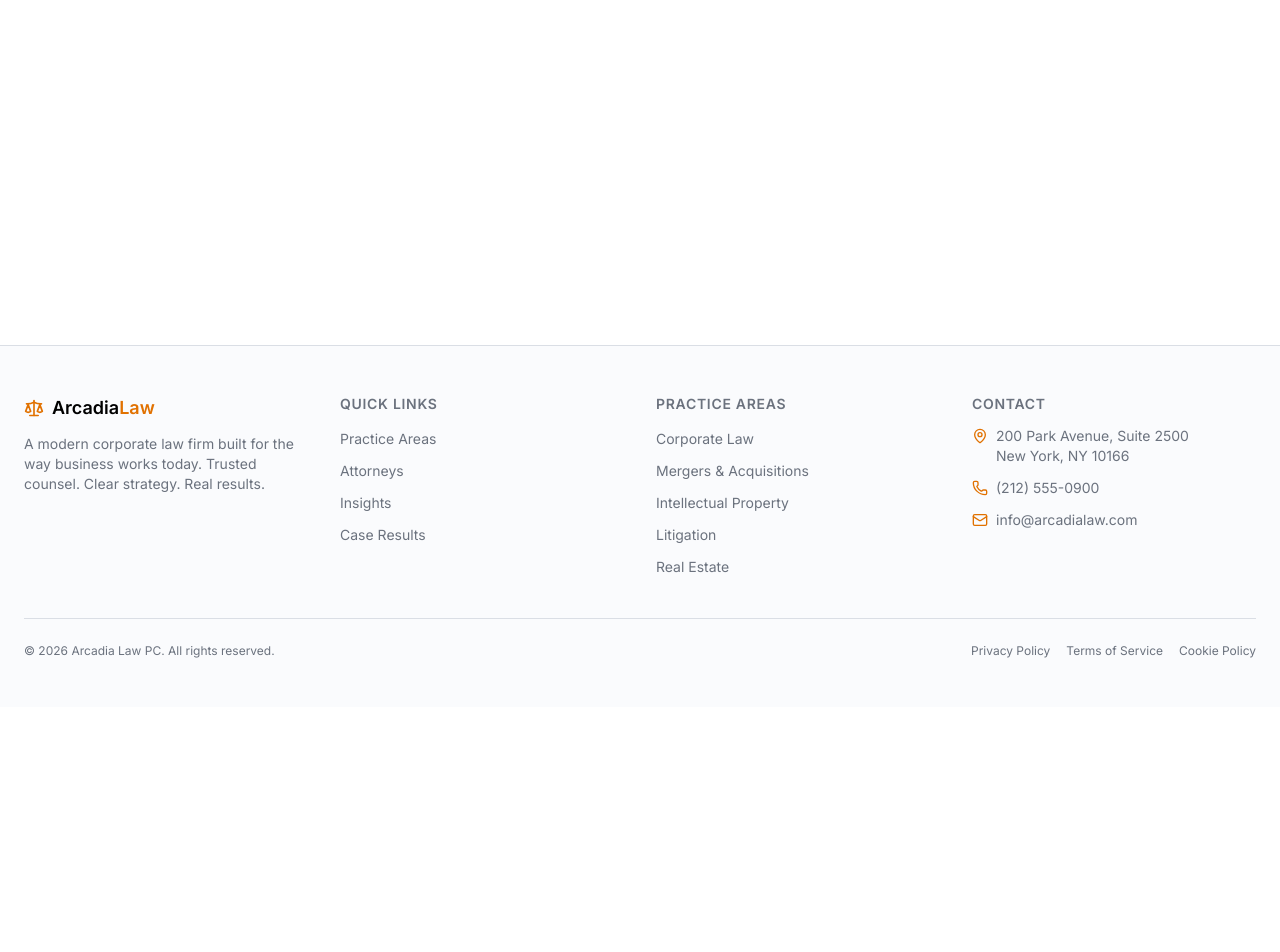
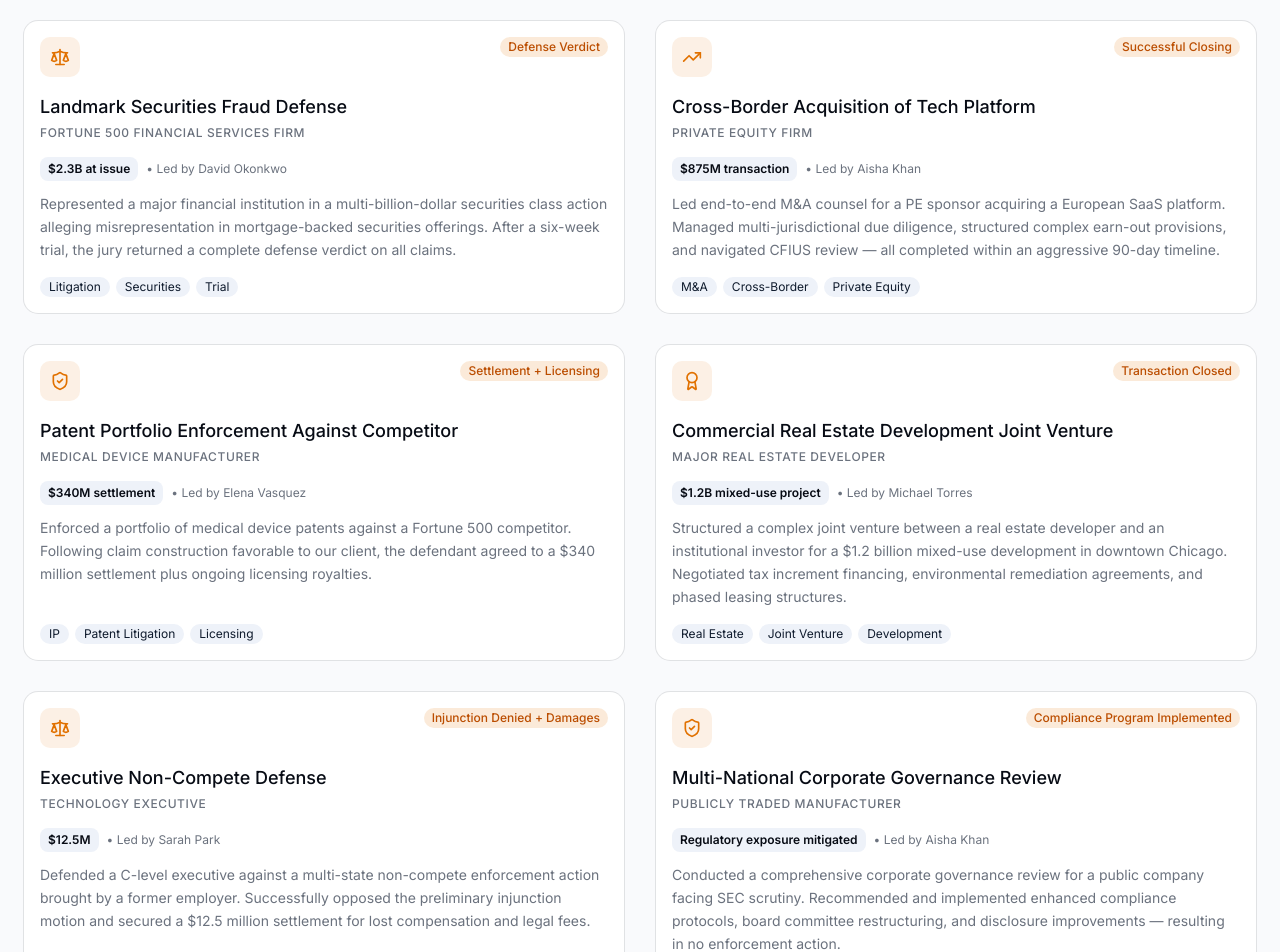
Before and after one commit to anas-khan-antimatter/mkt-arcadia-law, a Next.js app in the folder arcadia-law/: page /case-results in a window 1280 px wide. Before the commit this address had no page. Shown: the part 520-1472 px from the top of the page. Before the commit the page ends 1227 px from the top, so only its background shows below. Built offline with nearby package versions, Linux system fonts and the light colour scheme.

Commit message:
antimatter: checkpoint ch_muna2jrw_1

```diff
--- /dev/null
+++ b/arcadia-law/src/app/case-results/page.tsx
@@ -0,0 +1,186 @@
+import { Badge } from "@/components/ui/badge";
+import { Button } from "@/components/ui/button";
+import {
+  Card,
+  CardContent,
+  CardDescription,
+  CardHeader,
+  CardTitle,
+} from "@/components/ui/card";
+import { ArrowRight, Award, TrendingUp, ShieldCheck, Scale } from "lucide-react";
+import Link from "next/link";
+
+const caseResults = [
+  {
+    title: "Landmark Securities Fraud Defense",
+    outcome: "Defense Verdict",
+    client: "Fortune 500 Financial Services Firm",
+    value: "$2.3B at issue",
+    description:
+      "Represented a major financial institution in a multi-billion-dollar securities class action alleging misrepresentation in mortgage-backed securities offerings. After a six-week trial, the jury returned a complete defense verdict on all claims.",
+    attorney: "David Okonkwo",
+    tags: ["Litigation", "Securities", "Trial"],
+    icon: Scale,
+  },
+  {
+    title: "Cross-Border Acquisition of Tech Platform",
+    outcome: "Successful Closing",
+    client: "Private Equity Firm",
+    value: "$875M transaction",
+    description:
+      "Led end-to-end M&A counsel for a PE sponsor acquiring a European SaaS platform. Managed multi-jurisdictional due diligence, structured complex earn-out provisions, and navigated CFIUS review — all completed within an aggressive 90-day timeline.",
+    attorney: "Aisha Khan",
+    tags: ["M&A", "Cross-Border", "Private Equity"],
+    icon: TrendingUp,
+  },
+  {
+    title: "Patent Portfolio Enforcement Against Competitor",
+    outcome: "Settlement + Licensing",
+    client: "Medical Device Manufacturer",
+    value: "$340M settlement",
+    description:
+      "Enforced a portfolio of medical device patents against a Fortune 500 competitor. Following claim construction favorable to our client, the defendant agreed to a $340 million settlement plus ongoing licensing royalties.",
+    attorney: "Elena Vasquez",
+    tags: ["IP", "Patent Litigation", "Licensing"],
+    icon: ShieldCheck,
+  },
+  {
+    title: "Commercial Real Estate Development Joint Venture",
+    outcome: "Transaction Closed",
+    client: "Major Real Estate Developer",
+    value: "$1.2B mixed-use project",
+    description:
+      "Structured a complex joint venture between a real estate developer and an institutional investor for a $1.2 billion mixed-use development in downtown Chicago. Negotiated tax increment financing, environmental remediation agreements, and phased leasing structures.",
+    attorney: "Michael Torres",
+    tags: ["Real Estate", "Joint Venture", "Development"],
+    icon: Award,
+  },
+  {
+    title: "Executive Non-Compete Defense",
+    outcome: "Injunction Denied + Damages",
+    client: "Technology Executive",
+    value: "$12.5M",
+    description:
+      "Defended a C-level executive against a multi-state non-compete enforcement action brought by a former employer. Successfully opposed the preliminary injunction motion and secured a $12.5 million settlement for lost compensation and legal fees.",
+    attorney: "Sarah Park",
+    tags: ["Employment", "Non-Compete", "Executive"],
+    icon: Scale,
+  },
+  {
+    title: "Multi-National Corporate Governance Review",
+    outcome: "Compliance Program Implemented",
+    client: "Publicly Traded Manufacturer",
+    value: "Regulatory exposure mitigated",
+    description:
+      "Conducted a comprehensive corporate governance review for a public company facing SEC scrutiny. Recommended and implemented enhanced compliance protocols, board committee restructuring, and disclosure improvements — resulting in no enforcement action.",
+    attorney: "Aisha Khan",
+    tags: ["Corporate Governance", "Compliance", "SEC"],
+    icon: ShieldCheck,
+  },
+];
+
+export default function CaseResultsPage() {
+  return (
+    <div className="flex flex-col">
+      {/* Hero */}
+      <section className="bg-gradient-to-br from-zinc-950 via-slate-900 to-zinc-900 py-16 md:py-24">
+        <div className="container mx-auto px-4 md:px-6">
+          <Badge className="mb-4 border-amber-600/40 bg-amber-600/10 text-amber-400 text-xs tracking-widest uppercase">
+            Track Record
+          </Badge>
+          <h1 className="text-4xl font-bold tracking-tight text-white md:text-5xl">
+            Case Results
+          </h1>
+          <p className="mt-4 max-w-xl text-lg text-zinc-400">
+            Our work speaks for itself. Every engagement is a partnership
+            aimed at achieving the best possible outcome, whether in the
+            courtroom, the boardroom, or the negotiating table.
+          </p>
+        </div>
+      </section>
+
+      {/* Results grid */}
+      <section className="py-16 md:py-24">
+        <div className="container mx-auto px-4 md:px-6">
+          <div className="grid gap-8 md:grid-cols-2">
+            {caseResults.map((result) => {
+              const Icon = result.icon;
+              return (
+                <Card
+                  key={result.title}
+                  className="flex flex-col transition-all hover:shadow-lg hover:border-amber-600/30"
+                >
+                  <CardHeader>
+                    <div className="flex items-start justify-between">
+                      <div className="flex h-10 w-10 items-center justify-center rounded-lg bg-amber-600/10 text-amber-600 shrink-0">
+                        <Icon className="h-5 w-5" />
+                      </div>
+                      <Badge className="bg-amber-600/15 text-amber-700 border-0">
+                        {result.outcome}
+                      </Badge>
+                    </div>
+                    <CardTitle className="text-lg mt-3">
+                      {result.title}
+                    </CardTitle>
+                    <CardDescription className="text-xs uppercase tracking-wider font-medium">
+                      {result.client}
+                    </CardDescription>
+                  </CardHeader>
+                  <CardContent className="flex-1 flex flex-col">
+                    <div className="flex items-center gap-2 mb-3">
+                      <div className="rounded-md bg-muted px-2 py-1 text-xs font-semibold text-foreground">
+                        {result.value}
+                      </div>
+                      <span className="text-xs text-muted-foreground">
+                        • Led by {result.attorney}
+                      </span>
+                    </div>
+                    <p className="text-sm text-muted-foreground leading-relaxed flex-1">
+                      {result.description}
+                    </p>
+                    <div className="mt-4 flex flex-wrap gap-1.5">
+                      {result.tags.map((tag) => (
+                        <Badge
+                          key={tag}
+                          variant="secondary"
+                          className="text-xs font-normal"
+                        >
+                          {tag}
+                        </Badge>
+                      ))}
+                    </div>
+                  </CardContent>
+                </Card>
+              );
+            })}
+          </div>
+        </div>
+      </section>
+
+      {/* CTA */}
+      <section className="bg-muted/30 py-16">
+        <div className="container mx-auto px-4 text-center md:px-6">
+          <h2 className="text-2xl font-bold tracking-tight md:text-3xl">
+            Want to discuss how we can help with your case?
+          </h2>
+          <p className="mt-3 text-muted-foreground max-w-lg mx-auto">
+            Results depend on the specific facts of each case. We&apos;d be
+            glad to discuss your situation in a confidential consultation.
+          </p>
+          <div className="mt-6">
+            <Button
+              asChild
+              size="lg"
+              className="bg-amber-600 hover:bg-amber-700 text-white"
+            >
+              <Link href="/contact">
+                Schedule a Confidential Consultation
+                <ArrowRight className="ml-2 h-4 w-4" />
+              </Link>
+            </Button>
+          </div>
+        </div>
+      </section>
+    </div>
+  );
+}
```
